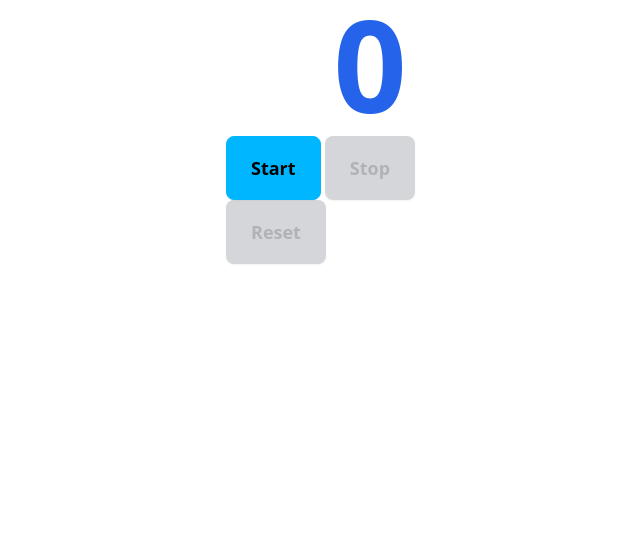
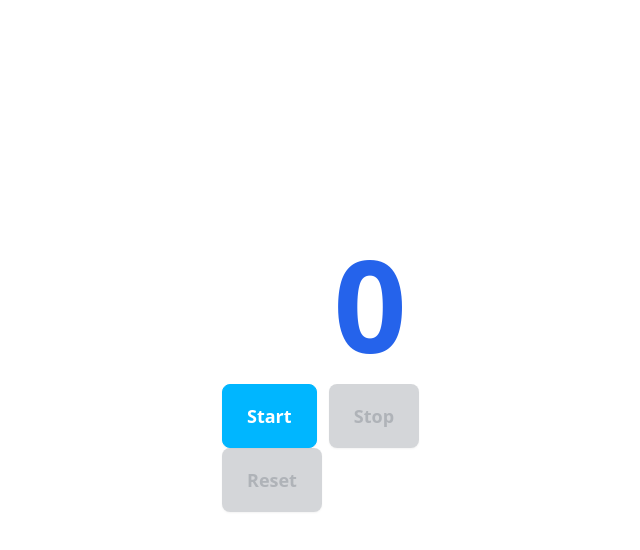
Before and after one commit to MonjurElahiTouheed/stop-watch, a plain HTML site: page stopWatch.html in a window 1280 px wide. Shown: the whole page, without its empty margins (270-910 px from the left). Drawn offline with nearby package versions, Linux system fonts and the light colour scheme.

Commit message:
edited the html

```diff
--- a/stopWatch.html
+++ b/stopWatch.html
@@ -11,11 +11,13 @@
 
 <body>
     <main>
-        <section class="w-72 mx-auto">
-            <p id="countNumber" class="font-bold text-blue-600 text-9xl text-center mb-2">0</p>
-            <button id="startBtn" class="btn btn-info btn-lg" onclick="startClock()">Start</button>
-            <button id="stopBtn" class="btn btn-info btn-lg" disabled onclick="stopClock()">Stop</button>
-            <button id="resetBtn" class="btn btn-info btn-lg" disabled onclick="resetClock()">Reset</button>
+        <section class="w-[18.5rem] mt-60 mx-auto">
+            <p id="countNumber" class="font-bold text-blue-600 text-9xl text-center mb-4">0</p>
+            <div>
+                <button id="startBtn" class="btn btn-info btn-lg text-white text-lg" onclick="startClock()">Start</button>
+                <button id="stopBtn" class="btn btn-info btn-lg mx-2 text-white text-lg" disabled onclick="stopClock()">Stop</button>
+                <button id="resetBtn" class="btn btn-info btn-lg text-white text-lg" disabled onclick="resetClock()">Reset</button>
+            </div>
         </section>
     </main>
     <script src="stop-watch.js"></script>
```
